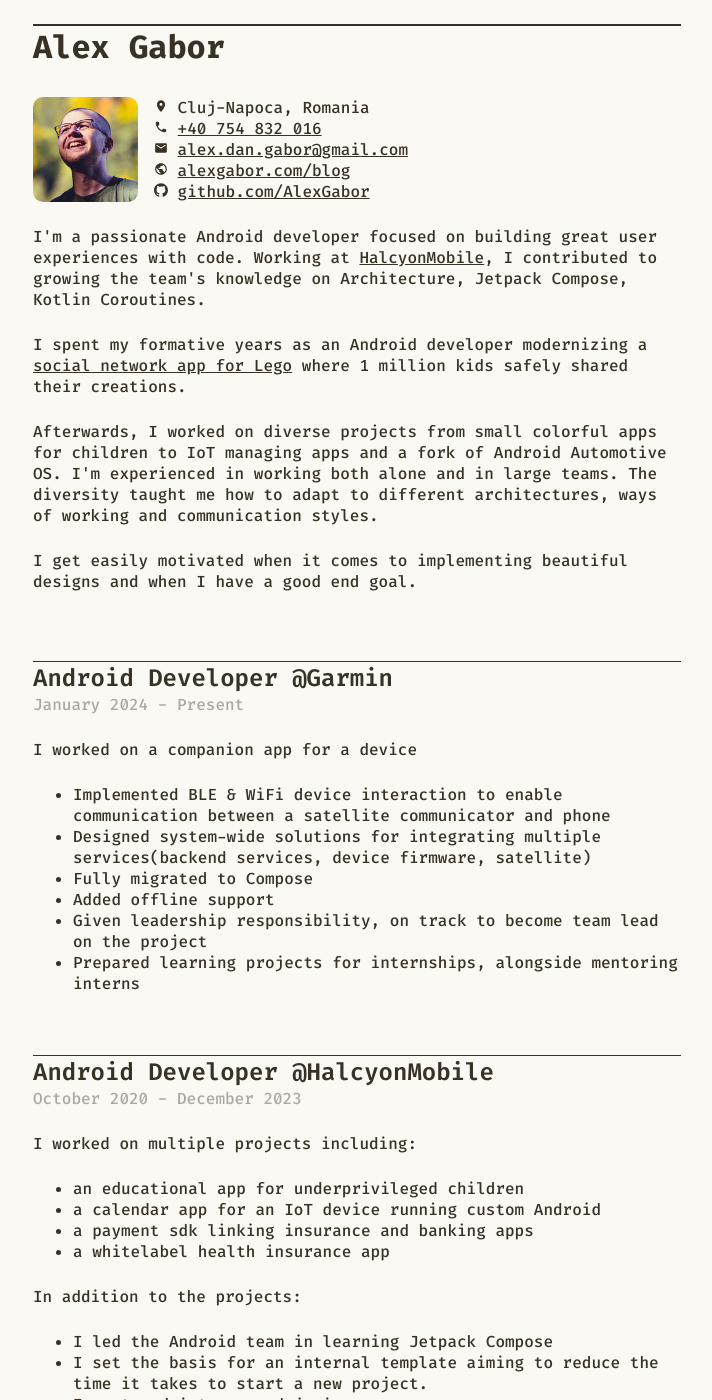
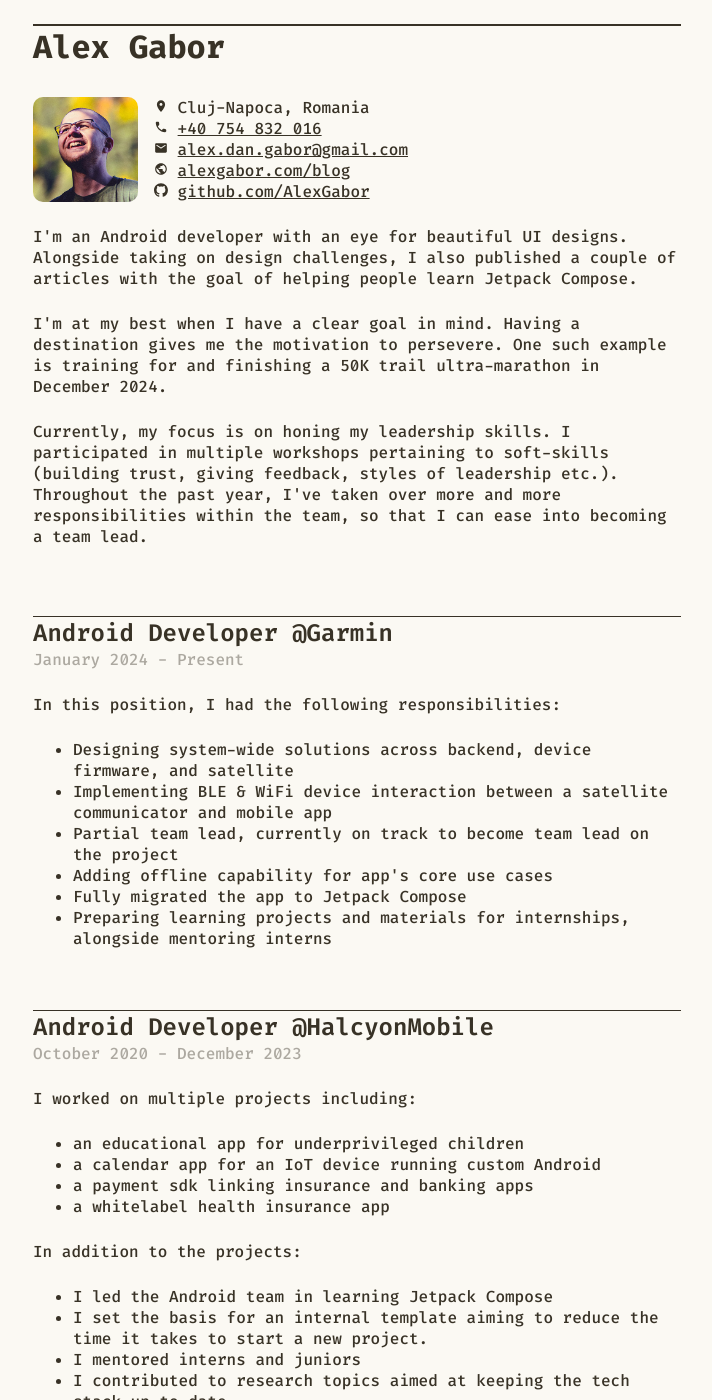
Before and after one commit to AlexGabor/alexgabor.com, a Jekyll site: the page built from cv.html, in a window 1280 px wide and 1400 px high. Shown: the whole window, without its empty margins (283-995 px from the left). Built offline with Jekyll 4.4.1, drawn with Linux system fonts in a browser that asks for light colours.

Commit message:
Update cv.html

```diff
--- a/cv.html
+++ b/cv.html
@@ -39,46 +39,31 @@
 </div>
 
 <p>
-  I'm a passionate Android developer focused on building great user experiences
-  with code. Working at <a href="https://halcyonmobile.com/">HalcyonMobile</a>,
-  I contributed to growing the team's knowledge on Architecture, Jetpack
-  Compose, Kotlin Coroutines.
-</p>
-
-<p>
-  I spent my formative years as an Android developer modernizing a
-  <a
-    href="https://www.lego.com/en-us/aboutus/news/2019/october/lego-life-wins-webby-award-and-webby-people-s-voice-award"
-    >social network app for Lego</a>
-  where 1 million kids safely shared their creations.
+    I'm an Android developer with an eye for beautiful UI designs.
+    Alongside taking on design challenges, I also published a couple of articles with the goal of helping people learn Jetpack Compose.
 </p>
 <p>
-  Afterwards, I worked on diverse projects from small colorful apps
-  for children to IoT managing apps and a fork of Android Automotive OS.
-  I'm experienced in working both alone and in large teams.
-  The diversity taught me how to adapt to different architectures,
-  ways of working and communication styles.
+    I'm at my best when I have a clear goal in mind. Having a destination gives me the motivation to persevere.
+    One such example is training for and finishing a 50K trail ultra-marathon in December 2024.
 </p>
-
-<p>
-  I get easily motivated when it comes to implementing beautiful designs and
-  when I have a good end goal.
+    Currently, my focus is on honing my leadership skills.
+    I participated in multiple workshops pertaining to soft-skills (building trust, giving feedback, styles of leadership etc.).
+    Throughout the past year, I've taken over more and more responsibilities within the team, so that I can ease into becoming a team lead.
 </p>
 
 </br>
 
-
 <h2>Android Developer @Garmin</h2>
 <span class="date">January 2024 - Present</span>
 
-<p>I worked on a companion app for a device</p>
+<p>In this position, I had the following responsibilities:</p>
 <ul>
-    <li>Implemented BLE & WiFi device interaction to enable communication between a satellite communicator and phone</li>
-    <li>Designed system-wide solutions for integrating multiple services(backend services, device firmware, satellite)</li>
-    <li>Fully migrated to Compose</li>
-    <li>Added offline support</li>
-    <li>Given leadership responsibility, on track to become team lead on the project</li>
-    <li>Prepared learning projects for internships, alongside mentoring interns</li>
+    <li>Designing system-wide solutions across backend, device firmware, and satellite</li>
+    <li>Implementing BLE & WiFi device interaction between a satellite communicator and mobile app</li>
+    <li>Partial team lead, currently on track to become team lead on the project</li>
+    <li>Adding offline capability for app's core use cases</li>
+    <li>Fully migrated the app to Jetpack Compose</li>
+    <li>Preparing learning projects and materials for internships, alongside mentoring interns</li>
 </ul>
 
 </br>
```
